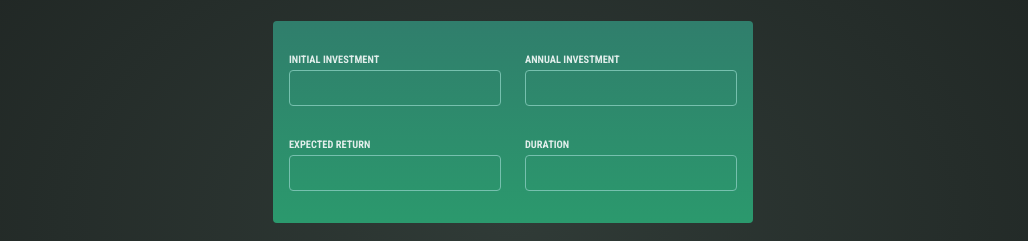
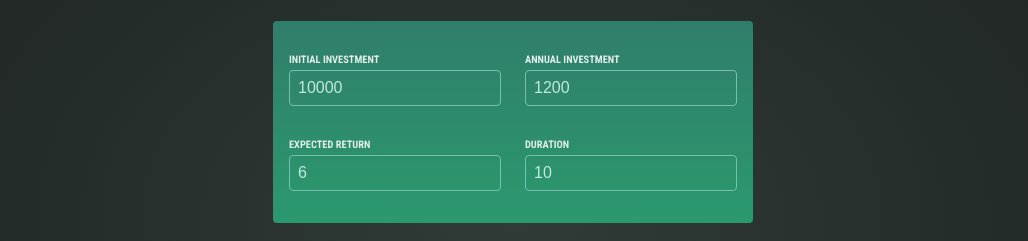
Before and after one commit to SSTEPANOVV/investment-calculator, a React app: page / in a window 1280 px wide. Shown: the part 205-446 px from the top of the page, without its empty margins (127-1155 px from the left). Built offline with nearby package versions, Linux system fonts and the light colour scheme; the HTML template or start-up script is replaced by a standard one.

Commit message:
Add state management for user inputs

```diff
--- a/src/components/UserInput.jsx
+++ b/src/components/UserInput.jsx
@@ -1,24 +1,68 @@
+import { useState } from "react";
+
 export default function UserInput() {
+  const [userInput, setUserInput] = useState({
+    initialInvestment: 10000,
+    annualInvestment: 1200,
+    expectedReturn: 6,
+    duration: 10,
+  });
+
+  function handleChangeUserInput(inputIdentifier, newValue) {
+    setUserInput((prevUserInput) => ({
+      ...prevUserInput,
+      [inputIdentifier]: newValue,
+    }));
+  }
+
   return (
     <section id="user-input">
       <div className="input-group">
         <p>
           <label>Initial Investment</label>
-          <input type="number" required />
+          <input
+            type="number"
+            value={userInput.initialInvestment}
+            onChange={(event) =>
+              handleChangeUserInput("initialInvestment", event.target.value)
+            }
+            required
+          />
         </p>
         <p>
           <label>Annual Investment</label>
-          <input type="number" required />
+          <input
+            type="number"
+            value={userInput.annualInvestment}
+            onChange={(event) =>
+              handleChangeUserInput("annualInvestment", event.target.value)
+            }
+            required
+          />
         </p>
       </div>
       <div className="input-group">
         <p>
           <label>Expected Return</label>
-          <input type="number" required />
+          <input
+            type="number"
+            value={userInput.expectedReturn}
+            onChange={(event) =>
+              handleChangeUserInput("expectedReturn", event.target.value)
+            }
+            required
+          />
         </p>
         <p>
           <label>Duration</label>
-          <input type="number" required />
+          <input
+            type="number"
+            value={userInput.duration}
+            onChange={(event) =>
+              handleChangeUserInput("duration", event.target.value)
+            }
+            required
+          />
         </p>
       </div>
     </section>
```
